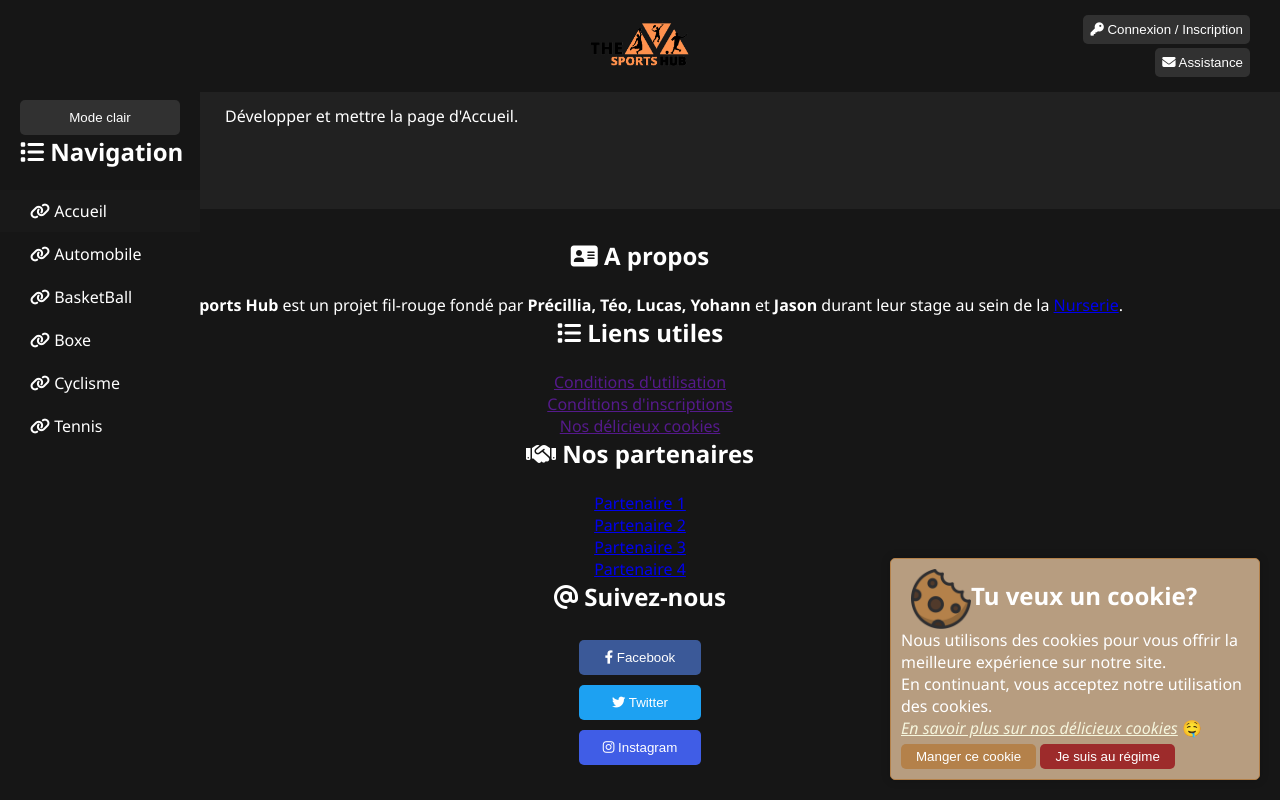
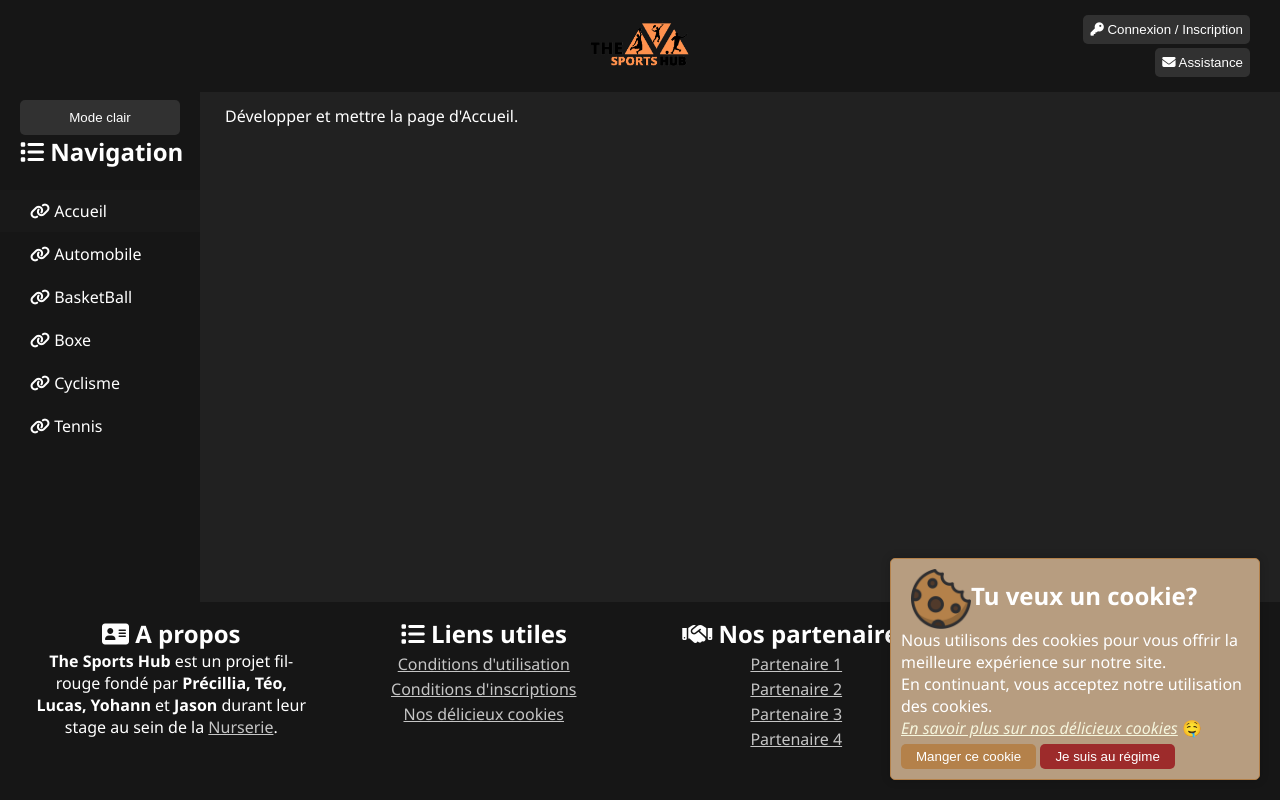
Before and after one commit to Prescillia-M/Projet-fil-rouge, a PHP site: page /index.php in a window 1280 px wide. Run offline with PHP 8.4, Linux system fonts and the light colour scheme.

Commit message:
Alignement du footer + éclaircissement thème light

```diff
--- a/config/footer.php
+++ b/config/footer.php
@@ -1,44 +1,39 @@
-<!-- INFORMATION: Le footer est à mettre en forme de box (côte à côte). -->
-
+<div class="footer-container">
     <!-- A propos -->
-<p class="footer-about">
+    <div class="footer-column">
       <h2><i class="fas fa-address-card"></i> A propos</h2>
-<br>
-<b>
-    <?php echo $website_name; ?>
-</b> est un projet fil-rouge fondé par <b>Précillia, Téo, Lucas, Yohann</b> et <b>Jason</b> durant leur stage au sein de
-la <a href="https://www.1formation-1job.com/nurserie/" target="_blank">Nurserie</a>.
+      <p>
+        <b><?php echo $website_name; ?></b> est un projet fil-rouge fondé par <b>Précillia, Téo, Lucas, Yohann</b> et <b>Jason</b> durant leur stage au sein de la <a href="https://www.1formation-1job.com/nurserie/" target="_blank">Nurserie</a>.
       </p>
+    </div>
 
     <!-- Conditions -->
-<p class="footer-conditions">
+    <div class="footer-column">
       <h2><i class="fas fa-list"></i> Liens utiles</h2>
-<br>
       <ul>
         <!-- Ne pas toucher aux liens, on fera par pop-up ! -->
         <li><a href="">Conditions d'utilisation</a></li>
         <li><a href="">Conditions d'inscriptions</a></li>
         <li><a href="">Nos délicieux cookies</a></li>
       </ul>
-</p>
+    </div>
 
     <!-- Nos partenaires -->
-<p class="footer-partners">
+    <div class="footer-column">
       <h2><i class="fas fa-handshake"></i> Nos partenaires</h2>
-<br>
       <ul>
         <li><a href="#">Partenaire 1</a></li>
         <li><a href="#">Partenaire 2</a></li>
         <li><a href="#">Partenaire 3</a></li>
         <li><a href="#">Partenaire 4</a></li>
       </ul>
-</p>
+    </div>
 
     <!-- Suivez-nous -->
-<p class="footer-social">
+    <div class="footer-column">
       <h2><i class="fas fa-at"></i> Suivez-nous</h2>
-<br>
       <button id="btn-facebook"><i class="fab fa-facebook-f"></i> Facebook</button><br>
       <button id="btn-twitter"><i class="fab fa-twitter"></i> Twitter</button><br>
       <button id="btn-instagram"><i class="fab fa-instagram"></i> Instagram</button>
-</p>
+    </div>
+  </div>
--- a/css/style.css
+++ b/css/style.css
@@ -3,8 +3,9 @@
   /* light mode (mode2) */
   --light-bodybackground: #ffffff;
   --light-body-color: #1e1e1e;
-  --light-header-nav-footer: #f1f1f1;
+  --light-header-nav-footer: #f9f9f9;
   --light-header-nav-footer-police: #1e1e1e;
+  --light-footer-a: #3a3a3a;
   --light-nav-hover: #d4d4d4;
   --light-nav-active: #c4c4c4;
   --light-header-btn: #d4d4d4;
@@ -16,6 +17,7 @@
   --dark-body-color: #ffffff;
   --dark-header-nav-footer: #161616;
   --dark-header-nav-footer-police: #ffffff;
+  --dark-footer-a: #c5c5c5;
   --dark-nav-hover: #313131;
   --dark-nav-active: #191919;
   --dark-header-btn: #313131;
@@ -135,10 +137,41 @@ header {
 /* footer */
 footer {
   margin-top: 50px;
-  padding: 30px;
+  padding: 15px;
   text-align: center;
   width: 100%;
+  z-index: 2;
 }
+
+/* Conteneur des colonnes */
+.footer-container {
+  display: flex;
+  justify-content: space-between;
+  flex-wrap: wrap;
+}
+
+.footer-column {
+  flex: 1;
+  text-align: center;
+  margin: 0 5px;
+}
+
+.footer-column p {
+  max-width: 275px;
+  margin: 0 auto;
+}
+
+/* Styles pour les listes non ordonnées */
+footer ul {
+  list-style: none;
+  padding: 0;
+}
+
+/* Espacement entre les éléments de la liste */
+footer ul li {
+  margin: 3px 0;
+}
+
 
 /* Bouton réseaux sociaux */
 #btn-facebook {
@@ -148,7 +181,7 @@ footer {
   margin: 5px;
   border-radius: 5px;
   color: #fff;
-  width: 10%;
+  width: 50%;
   cursor: pointer;
 }
 #btn-twitter {
@@ -158,7 +191,7 @@ footer {
   margin: 5px;
   border-radius: 5px;
   color: #fff;
-  width: 10%;
+  width: 50%;
   cursor: pointer;
 }
 #btn-instagram {
@@ -168,7 +201,7 @@ footer {
   margin: 5px;
   border-radius: 5px;
   color: #fff;
-  width: 10%;
+  width: 50%;
   cursor: pointer;
 }
 
@@ -195,7 +228,8 @@ footer {
   box-shadow: 0 0 10px rgba(0, 0, 0, 0.2);
   max-width: 370px;
   display: none;
-  overflow: hidden; /* Empêcher le texte de passer en dessous de l'image */
+  overflow: hidden;
+  z-index: 3;
 }
 
 /* Styles pour l'image cookie */
@@ -348,6 +382,10 @@ body:not(.dark-theme) footer {
   color: var(--light-header-nav-footer-police);
 }
 
+body:not(.dark-theme) footer a {
+  color: var(--light-footer-a);
+}
+
 body:not(.dark-theme) .modal-content-cookie {
   background-color: var(--light-modal-cookies-bg);
   color: var(--light-body-color);
@@ -424,6 +462,10 @@ body.dark-theme footer {
   color: var(--dark-header-nav-footer-police);
 }
 
+body.dark-theme footer a {
+  color: var(--dark-footer-a);
+}
+
 body.dark-theme .modal-content-cookie {
   background-color: var(--dark-modal-cookies-bg);
   color: var(--dark-body-color);
```
Lines whose indentation alone changed are shown as unchanged.
